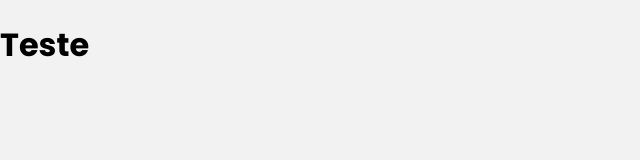
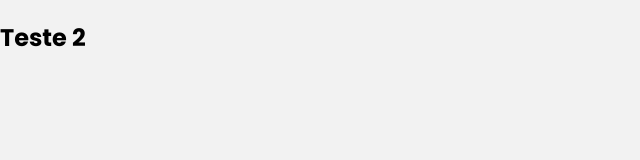
Before and after one commit to Nigraum/financial-controller, a React (Create React App) app: page / in a window 1280 px wide. Shown: the top 160 px of the page, without its empty margins (0-640 px from the left). Built offline with nearby package versions, Linux system fonts and the light colour scheme.

Commit message:
Importing header to app.js

```diff
--- a/src/App.js
+++ b/src/App.js
@@ -1,10 +1,11 @@
 import React from "react";
 import GlobalStyle from "./assets/global";
+import Header from "./components/Header";
 
 const App = () => {
   return (
     <>
-      <h1>Teste</h1>
+      <Header />
       <GlobalStyle />
     </>
   );
--- a/src/components/Header/index.js
+++ b/src/components/Header/index.js
@@ -2,7 +2,7 @@ import React from "react";
 
 const Header = () => {
   return (
-
+    <h2>Teste 2</h2>
   );
 };
 
```
